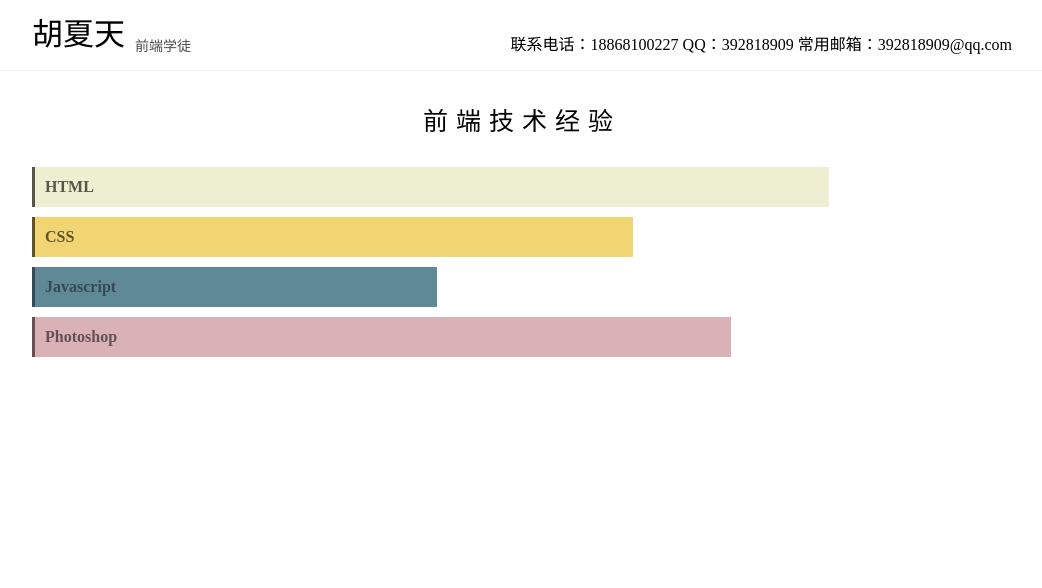
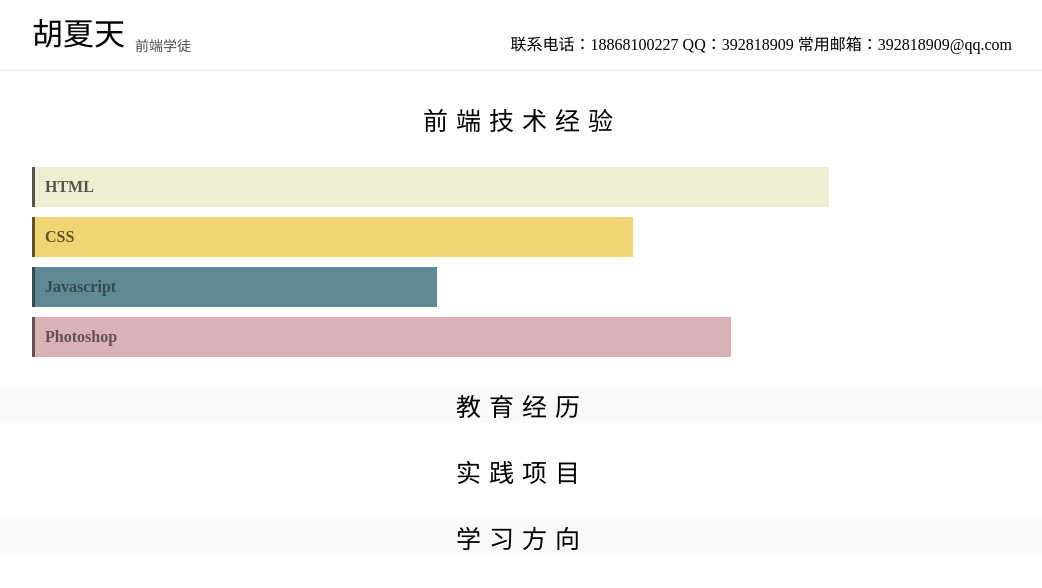
Before and after one commit to maoqxm/maoqxm.github.io, a plain HTML site: page index.html in a window 1280 px wide. Shown: the whole page, without its empty margins (118-1160 px from the left). Drawn offline with Linux system fonts and the light colour scheme.

Commit message:
main frame

```diff
--- a/index.html
+++ b/index.html
@@ -7,10 +7,12 @@
     <meta name="description" content="胡夏天的个人简历">
     <meta name="viewport" content="width=device-width,initial-scale=1.0,user-scalable=no">
     <style type="text/css">
+    /*重置默认边距*/
     *{
         margin:0;
         padding:0;
     }
+    /*头部设置*/
     .header{
         width:100%;
         height:40px;
@@ -50,15 +52,17 @@
         list-style:none;
         display:inline-block;
     }
+    /*主体设置*/
     .main{
         padding-top:71px;
     }
-    .section{
+    /*章节设置*/
+    .section:nth-child(even){
+        background:#fafafa;
+    }
+    .bodundry{
         width:980px;
         margin:0 auto;
-    }
-    .section:nth-child(even){
-        background:#fafafa;
     }
     .section_header{
         margin:30px 0;
@@ -68,6 +72,7 @@
         letter-spacing:8px;
         text-align:center;
     }
+    /*技能列表设置*/
     .tech_skill_list_item{
         list-style:none;
         height:40px;
@@ -76,6 +81,12 @@
         border-left:3px solid;
         margin-bottom:10px;
         animation-duration:1.5s;
+        -ms-user-select:none;
+        -webkit-user-select:none;
+        -moz-user-select: -moz-none;
+    }
+    .tech_skill_list_item:hover{
+        cursor:default;
     }
     .html{
         color:#56574B;
@@ -121,6 +132,7 @@
         0% {width:0;}
         100% {width:70%;}
     }
+    /*教育经历设置*/
     </style>
 </head>
 <body>
@@ -140,6 +152,7 @@
     </header>
     <div class="main">
         <section class="section">
+            <div class="bodundry">
                 <header class="section_header">
                     <h2>前端技术经验</h2>
                 </header>
@@ -159,6 +172,37 @@
                         </li>
                     </ul>
                 </section>
+            </div>
+        </section>
+        <section class="section">
+            <div class="bodundry">
+                <header class="section_header">
+                    <h2>教育经历</h2>
+                </header>
+                <section class="section_body">
+
+                </section>
+            </div>
+        </section>
+        <section class="section">
+            <div class="bodundry">
+                <header class="section_header">
+                    <h2>实践项目</h2>
+                </header>
+                <section class="section_body">
+
+                </section>
+            </div>
+        </section>
+        <section class="section">
+            <div class="bodundry">
+                <header class="section_header">
+                    <h2>学习方向</h2>
+                </header>
+                <section class="section_body">
+
+                </section>
+            </div>
         </section>
     </div>
 </body>
```
Lines whose indentation alone changed are shown as unchanged.
